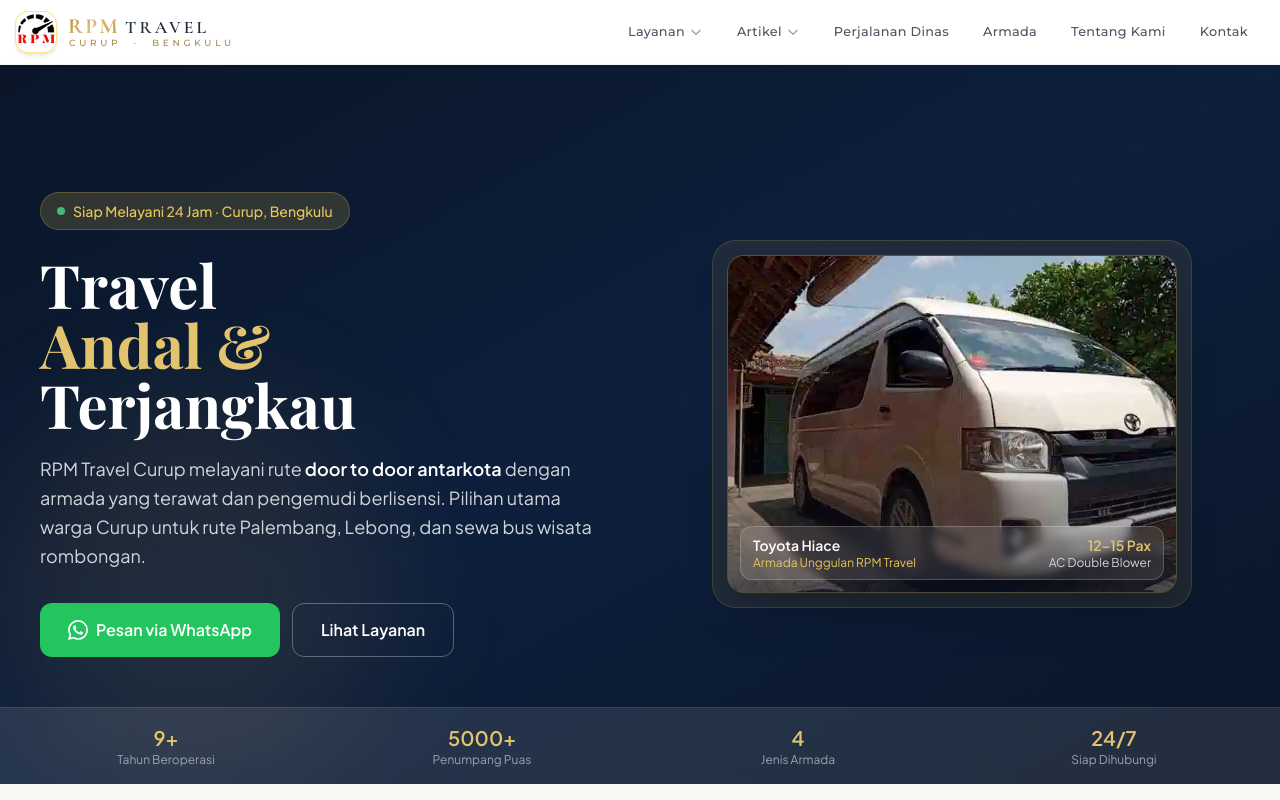
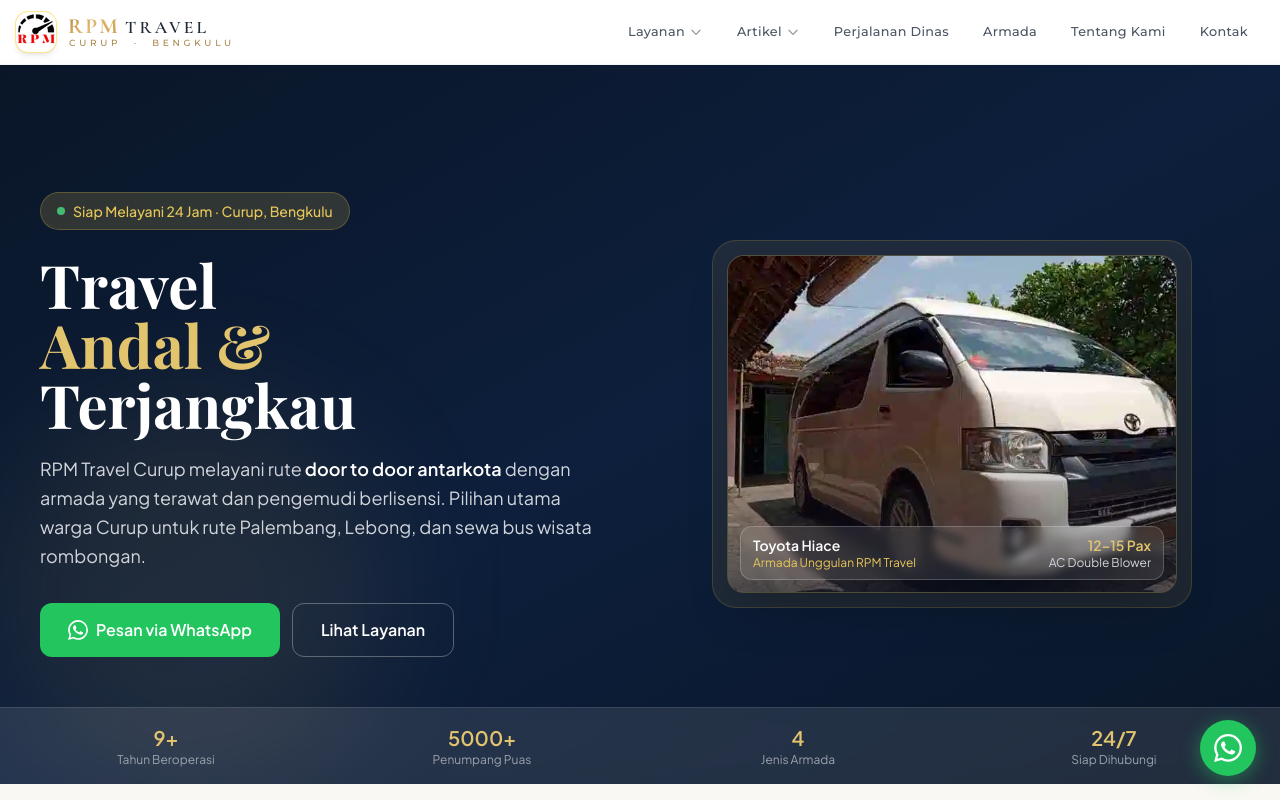
Before and after one commit to rpmtravel52-gif/RPM-Travel, a Next.js app: page / in a window 1280 px wide. Shown: the top 800 px of the page. Built offline with nearby package versions, Linux system fonts and the light colour scheme.

Commit message:
Update layout.tsx

```diff
--- a/src/app/layout.tsx
+++ b/src/app/layout.tsx
@@ -8,6 +8,7 @@
 import './globals.css';
 import Navbar from '@/components/Navbar';
 import Footer from '@/components/Footer';
+import WAFloat from '@/components/WAFloat';
 
 // ── Font: Playfair Display (dipakai di konten utama) ──────────────
 const playfair = Playfair_Display({
@@ -79,6 +80,7 @@
         <Navbar />
         <main className="pt-16">{children}</main>
         <Footer />
+        <WAFloat />
       </body>
     </html>
   );
```
